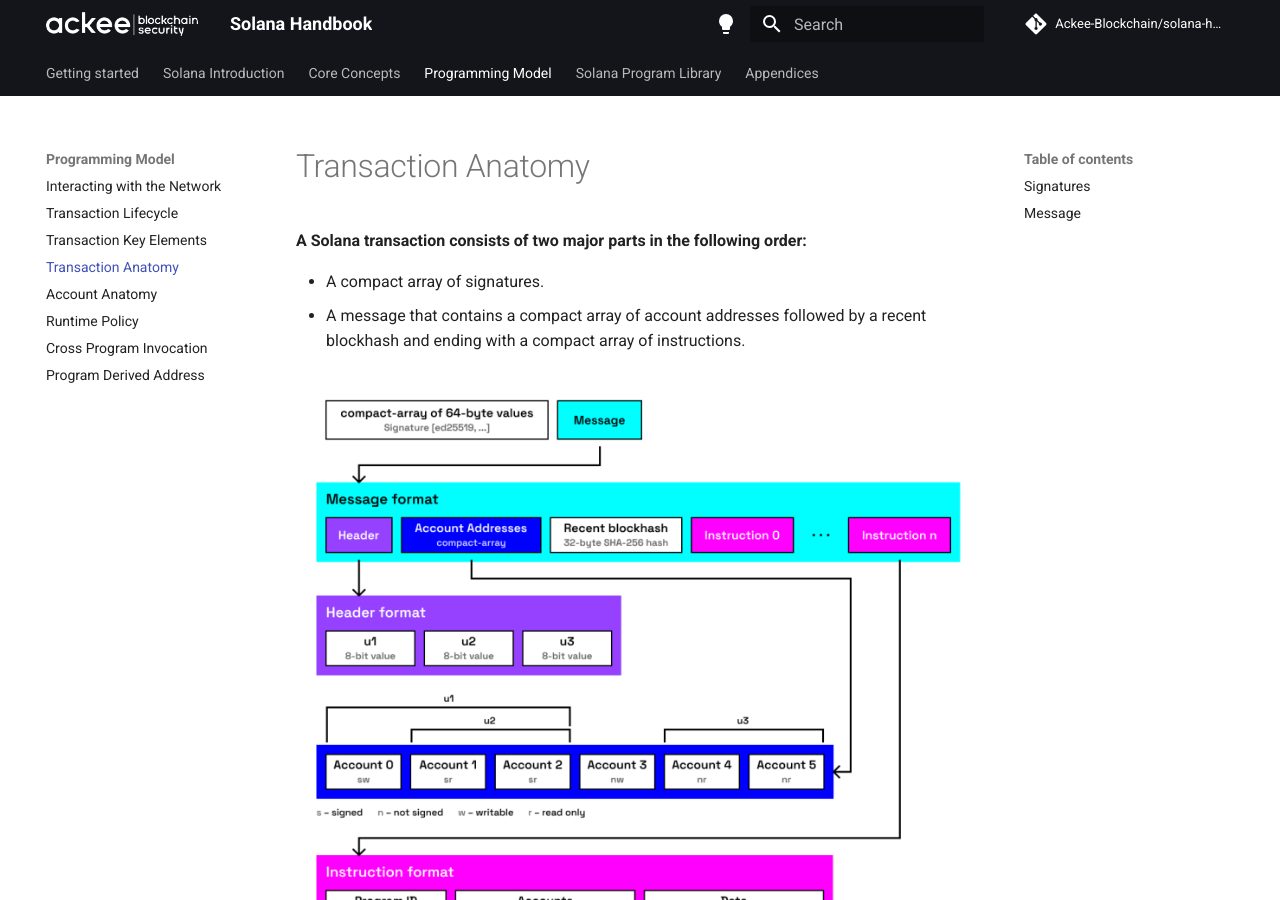
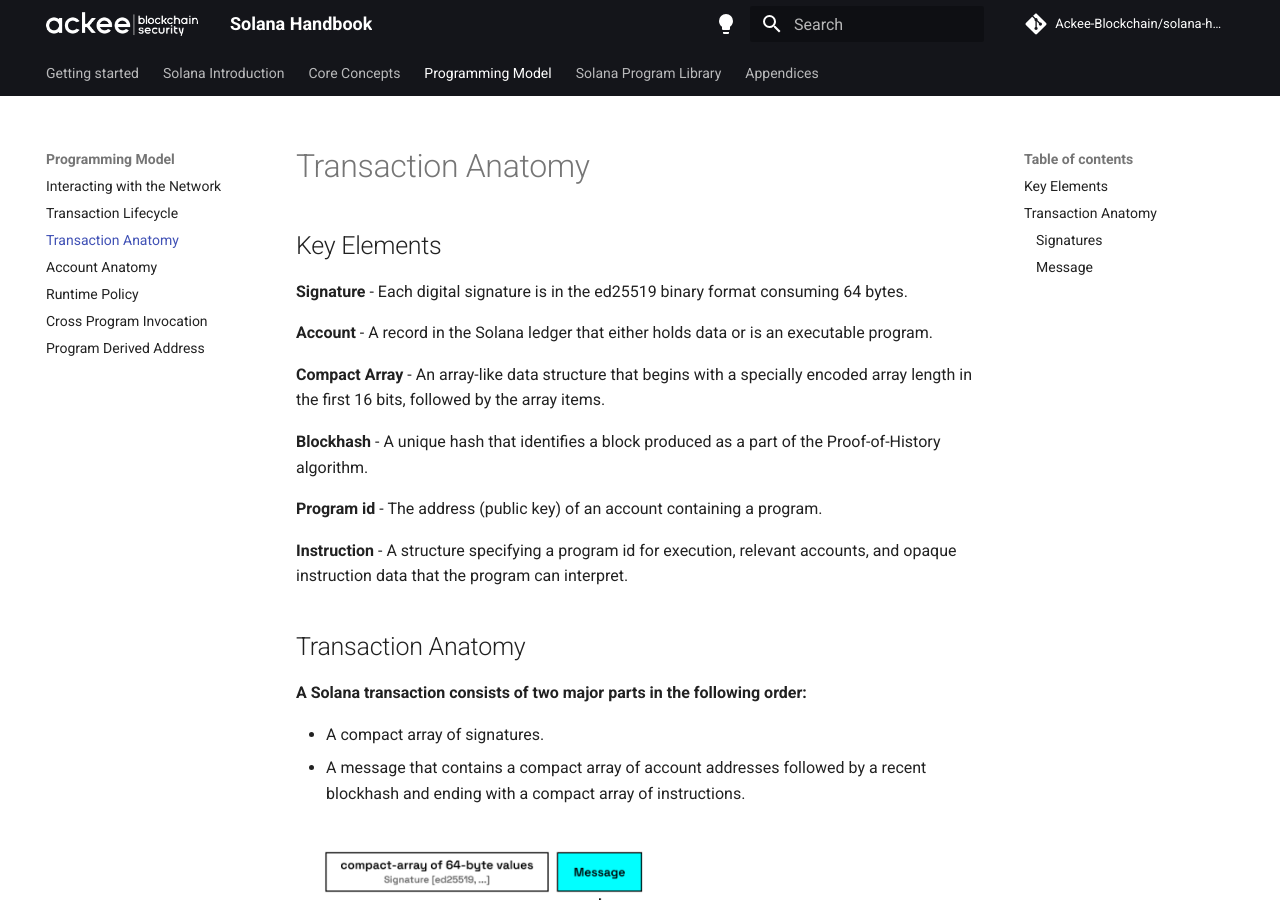
Before and after one commit to vmpyre/solana-handbook, an MkDocs documentation site: the page built from docs/handbook/chapter3/transaction-anatomy.md, in a window 1280 px wide and 900 px high. Built offline with MkDocs 1.6.1 and Material for MkDocs 9.7.7, drawn with Linux system fonts in a browser that asks for light colours; comment, search, counter and statistics services are not loaded.

Commit message:
merge key elements with transaction anatomy

```diff
--- a/docs/handbook/chapter3/transaction-anatomy.md
+++ b/docs/handbook/chapter3/transaction-anatomy.md
@@ -1,3 +1,19 @@
+## Key Elements
+
+**Signature** - Each digital signature is in the ed25519 binary format consuming 64 bytes.
+
+**Account** - A record in the Solana ledger that either holds data or is an executable program.
+
+**Compact Array** - An array-like data structure that begins with a specially encoded array length in the first 16 bits, followed by the array items.
+
+**Blockhash** - A unique hash that identifies a block produced as a part of the Proof-of-History algorithm.
+
+**Program id** - The address (public key) of an account containing a program.
+
+**Instruction** - A structure specifying a program id for execution, relevant accounts, and opaque instruction data that the program can interpret.
+
+## Transaction Anatomy
+
 **A Solana transaction consists of two major parts in the following order:**
 
 - A compact array of signatures.
@@ -5,14 +21,14 @@
 
 ![Transaction Anatomy](./../../images/transaction-anatomy.png)
 
-## Signatures
+### Signatures
 
 **For signatures in the compact array of signatures, the Solana runtime verifies the following:**
 
 - The number of signatures must match the first 8 bits of the message header.
 - The signature is verified against the public key at the same index in the message’s account addresses array.
 
-## Message
+### Message
 
 **The message layout is shown in the following table:**
 
--- a/mkdocs.yml
+++ b/mkdocs.yml
@@ -29,7 +29,6 @@ nav:
   - Programming Model:
       - Interacting with the Network: handbook/chapter3/interacting-with-the-network.md
       - Transaction Lifecycle: handbook/chapter3/transaction-lifecycle.md
-      - Transaction Key Elements: handbook/chapter3/transaction-key-elements.md
       - Transaction Anatomy: handbook/chapter3/transaction-anatomy.md
       - Account Anatomy: handbook/chapter3/account-anatomy.md
       - Runtime Policy: handbook/chapter3/runtime-policy.md
```
Also changed, not shown: docs/handbook/chapter3/transaction-key-elements.md (deleted, +0 -11 lines).
